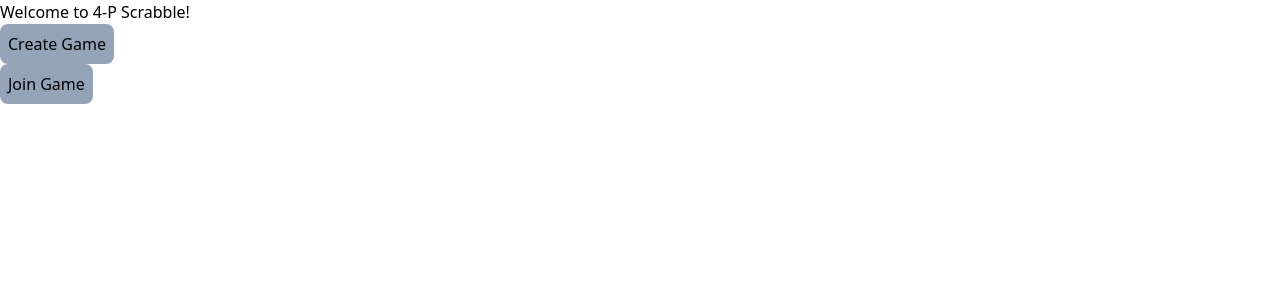
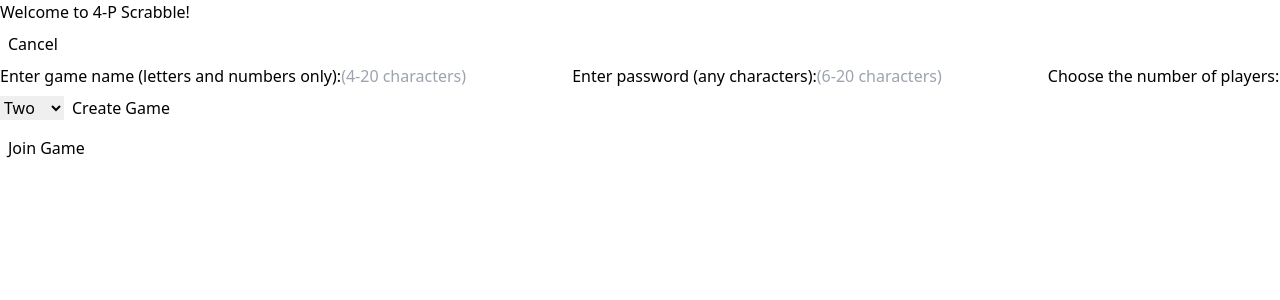
Before and after one commit to villeloh/4player-scrabble, a Next.js app: page /StartPage in a window 1280 px wide. Both pictures are taken after a click on the button "Create Game". Shown: the top 300 px of the page. Built offline with nearby package versions, Linux system fonts and the light colour scheme.

Commit message:
add GameSetupForm (MVP)

```diff
--- a/components/ExchangeButtons.tsx
+++ b/components/ExchangeButtons.tsx
@@ -1,3 +1,4 @@
+import { STYLES } from "utils/globals";
 import UIButton from "./UIButton";
 
 type ExchangeButtonProps = {
@@ -14,8 +15,8 @@ export default function ExchangeButtons({
   handleCancelClick, handleExchangeClick,
   canExchange, canActivate }: ExchangeButtonProps) {
 
-  const cancelBtnColor = 'bg-red-400';
-  const exchangeBtnColor = 'bg-green-500';
+  const cancelBtnColor = STYLES.btnColorCancel;
+  const exchangeBtnColor = STYLES.btnColorGreen;
 
   const exchangeBtnOrEmpty = canActivate ? <UIButton text="Exchange Letters" handleClick={handleActivateClick} /> : <div></div>;
 
--- /dev/null
+++ b/components/GameSetupForm.tsx
@@ -0,0 +1,103 @@
+import React, { useEffect, useState } from "react";
+import { MAX_GAME_NAME_LENGTH, MAX_GAME_PW_LENGTH, MIN_GAME_NAME_LENGTH, MIN_GAME_PW_LENGTH, STYLES } from "utils/globals";
+import UIButton from "./UIButton";
+
+type CreateOrJoin = 'create' | 'join';
+
+type GameFormValidators = {
+  isGameNameValid: (name: string) => { isValid: boolean, reasonFormInvalid?: string };
+  isPasswordValid: (pw: string) => { isValid: boolean, reasonFormInvalid?: string };
+};
+
+type GameSetupFormProps = {
+  createOrJoin: CreateOrJoin;
+  onSubmit: Function;
+  validators: GameFormValidators;
+};
+
+export default function GameSetupForm({ createOrJoin, onSubmit, validators }: GameSetupFormProps) {
+
+  const isCreateGame = createOrJoin === 'create' ? true : false;
+
+  const [gameName, setGameName] = useState('');
+  const [passWord, setPassWord] = useState('');
+  const [numOfPlayers, setNumOfPlayers] = useState(2);
+  const { isFormValid, reasonFormInvalid } = useFormValidation(gameName, passWord, validators);
+
+  const nameLabel = 'Enter game name (letters and numbers only):';
+  const pwLabel = 'Enter password (any characters):';
+  const submitLabel = isCreateGame ? 'Create Game' : 'Join Game';
+  const playerNumSelectLabel = 'Choose the number of players:';
+
+  const playerNumSelect = <label>
+    {playerNumSelectLabel}
+    <select value={numOfPlayers} onChange={(e) => setNumOfPlayers(+e.target.value)}>
+      <option value="2">Two</option>
+      <option value="3">Three</option>
+      <option value="4">Four</option>
+    </select>
+  </label>;
+
+  const handleNameChange = (e: React.FormEvent<HTMLInputElement>) => {
+
+    // allow only letters and numbers
+    setGameName(e.currentTarget.value.replace(/[^a-zA-Z\d]/ig, ""));
+  };
+
+  const handlePasswordChange = (e: React.FormEvent<HTMLInputElement>) => {
+
+    setPassWord(e.currentTarget.value);
+  };
+
+  const handleSubmit = () => {
+
+    if (isFormValid) {
+      isCreateGame
+        ? onSubmit(gameName, passWord, numOfPlayers)
+        : onSubmit(gameName, passWord);
+    } else {
+      // TODO: display text box (with reasonFormInvalid) about invalid form
+    }
+  };
+
+  return (
+    <div>
+      <form>
+        <label>
+          {nameLabel}
+          <input type="text" name="name" placeholder={`(${MIN_GAME_NAME_LENGTH}-${MAX_GAME_NAME_LENGTH} characters)`} value={gameName} onChange={handleNameChange} maxLength={MAX_GAME_NAME_LENGTH} minLength={MIN_GAME_NAME_LENGTH} />
+        </label>
+        <label>
+          {pwLabel}
+          <input type="password" name="password" placeholder={`(${MIN_GAME_PW_LENGTH}-${MAX_GAME_PW_LENGTH} characters)`} value={passWord} onChange={handlePasswordChange} maxLength={MAX_GAME_PW_LENGTH} minLength={MIN_GAME_PW_LENGTH} />
+        </label>
+        {isCreateGame && playerNumSelect}
+        <UIButton text={submitLabel} color={STYLES.btnColorGreen} handleClick={handleSubmit} enabled={isFormValid} />
+      </form>
+    </div>
+  );
+};
+
+const useFormValidation = (gameName: string, passWord: string, validators: GameFormValidators) => {
+
+  const [isNameValid, setIsNameValid] = useState(false);
+  const [isPasswordValid, setIsPasswordValid] = useState(false);
+  const [reasonFormInvalid, setReasonFormInvalid] = useState('');
+
+  useEffect(() => {
+    const validationResult = validators.isGameNameValid(gameName);
+    setIsNameValid(validationResult.isValid);
+    setReasonFormInvalid(validationResult.reasonFormInvalid || '');
+  }, [gameName]);
+
+  useEffect(() => {
+    const validationResult = validators.isPasswordValid(passWord);
+    setIsPasswordValid(validationResult.isValid);
+    setReasonFormInvalid(validationResult.reasonFormInvalid || '');
+  }, [passWord]);
+
+  return {
+    isFormValid: isNameValid && isPasswordValid,
+    reasonFormInvalid: reasonFormInvalid
+  };
+};
--- a/components/UIButton.tsx
+++ b/components/UIButton.tsx
@@ -1,3 +1,4 @@
+import { STYLES } from "utils/globals";
 
 type UIButtonProps = {
   text?: string;
@@ -6,9 +7,9 @@ type UIButtonProps = {
   enabled?: boolean;
 };
 
-export default function UIButton({ text, handleClick, color = 'bg-slate-400', enabled = true }: UIButtonProps) {
+export default function UIButton({ text, handleClick, color = STYLES.btnColorDefault, enabled = true }: UIButtonProps) {
 
-  const disabledColor = 'bg-gray-300';
+  const disabledColor = STYLES.btnColorDisabled;
   const btnColor = enabled ? color : disabledColor;
 
   return (
--- a/pages/GamePage.tsx
+++ b/pages/GamePage.tsx
@@ -142,7 +142,7 @@ const GamePage: NextPage = () => {
       lockBoardLetters();
 
       msgToDisplay = `Played words: ${words.join(', ')} ! Points: +${points} !`;
-      // TODO: draw new letters from pouch and pass turn on verif. success
+      // TODO: call refillRack() and pass turn on verif. success
       // TODO: increase player's score
       // TODO: check for victory
 
@@ -161,6 +161,7 @@ const GamePage: NextPage = () => {
     }
   };
 
+  // TODO: useModal hook could exist
   const displayModal = async (text: string, durationMS: number, isError: boolean = false) => {
 
     setModalData({ text, isError });
--- a/pages/StartPage.tsx
+++ b/pages/StartPage.tsx
@@ -1,20 +1,109 @@
+import GameSetupForm from "components/GameSetupForm";
 import UIButton from "components/UIButton";
 import { NextPage } from "next";
 import Head from "next/head";
-import { APP_TITLE } from "utils/globals";
+import { useState } from "react";
+import { APP_TITLE, MAX_GAME_NAME_LENGTH, MAX_GAME_PW_LENGTH, MIN_GAME_NAME_LENGTH, MIN_GAME_PW_LENGTH } from "utils/globals";
 
 const StartPage: NextPage = () => {
 
   const pageTitle = APP_TITLE;
-
   const welcomeText = 'Welcome to 4-P Scrabble!';
 
-  const handleCreateGameClick = () => {
+  const [joinBtnDirty, setJoinBtnDirty] = useState(false);
+  const [createBtnDirty, setCreateBtnDirty] = useState(false);
 
+  const [showJoinForm, setShowJoinForm] = useState(false);
+  const [showCreateForm, setShowCreateForm] = useState(false);
+
+  const btnTextCancel = 'Cancel';
+  const btnTextJoin = 'Join Game';
+  const btnTextCreate = 'Create Game';
+
+  const [joinBtnText, setJoinBtnText] = useState(btnTextJoin);
+  const [createBtnText, setCreateBtnText] = useState(btnTextCreate);
+
+  const handleCreateGameBtnClick = () => {
+
+    // i.e., we cancel the creation by clicking 'Cancel'
+    if (createBtnDirty) {
+
+      setCreateBtnDirty(false);
+      setCreateBtnText(btnTextCreate);
+      setShowCreateForm(false);
+    } else {
+      setCreateBtnDirty(true);
+      setCreateBtnText(btnTextCancel); // the 'send' button is in the form itself
+      setShowCreateForm(true);
+    }
   };
 
-  const handleJoinGameClick = () => {
+  const handleJoinGameBtnClick = () => {
 
+    // i.e., we cancel the joining by clicking 'Cancel'
+    if (joinBtnDirty) {
+
+      setJoinBtnDirty(false);
+      setJoinBtnText(btnTextJoin);
+      setShowJoinForm(false);
+    } else {
+      setJoinBtnDirty(true);
+      setJoinBtnText(btnTextCancel); // the 'send' button is in the form itself
+      setShowJoinForm(true);
+    }
+  };
+
+  // the arguments have been checked for validity at this point
+  const joinGame = (gameName: string, passWord: string) => {
+
+    // TODO: call server method to join game; display 'wait' modal
+  };
+
+  // the arguments have been checked for validity at this point
+  const createGame = (gameName: string, passWord: string, numOfPlayers: number) => {
+
+    // TODO: call server method to create game; display 'wait' modal
+  };
+
+  // only the latest reason for invalidity will be displayed, but it's good enough
+  const gameFormValidators = {
+
+    isGameNameValid(name: string) {
+
+      let reasonFormInvalid;
+
+      // TODO: call the server to determine if the name already exists
+      const gameNameFree = true;
+
+      // TODO: make a list of forbidden characters
+
+      const lengthOk = name.length >= MIN_GAME_NAME_LENGTH && name.length <= MAX_GAME_NAME_LENGTH;
+
+      if (!lengthOk) {
+        reasonFormInvalid = `Error: Game Name must be ${MIN_GAME_NAME_LENGTH}-${MAX_GAME_NAME_LENGTH} characters.`;
+      }
+
+      const isValid = gameNameFree && lengthOk;
+
+      return { isValid, reasonFormInvalid };
+    },
+
+    isPasswordValid(pw: string) {
+
+      let reasonFormInvalid;
+
+      // TODO: make a list of forbidden characters
+
+      const lengthOk = pw.length >= MIN_GAME_PW_LENGTH && pw.length <= MAX_GAME_PW_LENGTH;
+
+      if (!lengthOk) {
+        reasonFormInvalid = `Error: Game Password must be ${MIN_GAME_PW_LENGTH}-${MAX_GAME_PW_LENGTH} characters.`;
+      }
+
+      const isValid = lengthOk;
+
+      return { isValid, reasonFormInvalid };
+    }
   };
 
   return (
@@ -26,10 +115,12 @@ const StartPage: NextPage = () => {
       <h1>{welcomeText}</h1>
       <div className="flex flex-col">
         <div>
-          <UIButton text="Create Game" handleClick={handleCreateGameClick} />
+          <UIButton text={createBtnText} handleClick={handleCreateGameBtnClick} />
+          {showCreateForm && <GameSetupForm createOrJoin="create" onSubmit={createGame} validators={gameFormValidators} />}
         </div>
         <div>
-          <UIButton text="Join Game" handleClick={handleJoinGameClick} />
+          <UIButton text={joinBtnText} handleClick={handleJoinGameBtnClick} />
+          {showJoinForm && <GameSetupForm createOrJoin="join" onSubmit={joinGame} validators={gameFormValidators} />}
         </div>
       </div>
     </div>
--- a/utils/Init.tsx
+++ b/utils/Init.tsx
@@ -1,5 +1,5 @@
 import LetterObj from 'model/LetterObj';
-import TileObj, { TileBonus } from 'model/TileObj';
+import TileObj from 'model/TileObj';
 
 export function initTiles(): Map<number, TileObj> {
 
@@ -252,7 +252,7 @@ export function initTiles(): Map<number, TileObj> {
 
 export function initLetters(): LetterObj[] {
 
-  let id = 300; // to stop conflict with Tiles when using them as React keys
+  let id = 300; // to stop conflict with Tiles when using the ids as React keys
 
   return [
     new LetterObj(id++, 'A', 1),
--- a/utils/globals.ts
+++ b/utils/globals.ts
@@ -1,2 +1,17 @@
 
 export const APP_TITLE = '4-P Scrabble';
+
+export const MIN_GAME_PW_LENGTH = 6;
+export const MAX_GAME_PW_LENGTH = 20;
+export const MIN_GAME_NAME_LENGTH = 4;
+export const MAX_GAME_NAME_LENGTH = 20;
+
+// TODO: the colors of Letters and some other things should be moved here as well,
+// but there seem to be some Tailwind bugs that mess with that
+export const STYLES = {
+
+  btnColorDefault: 'bg-slate-400',
+  btnColorGreen: 'bg-green-500',
+  btnColorCancel: 'bg-red-400',
+  btnColorDisabled: 'bg-gray-300',
+};
```
Also changed, not shown: utils/Hooks.ts (+13 -0 lines).
